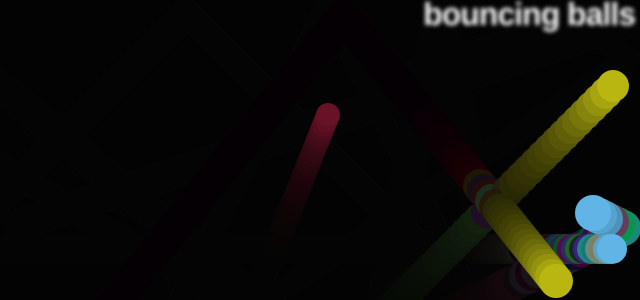
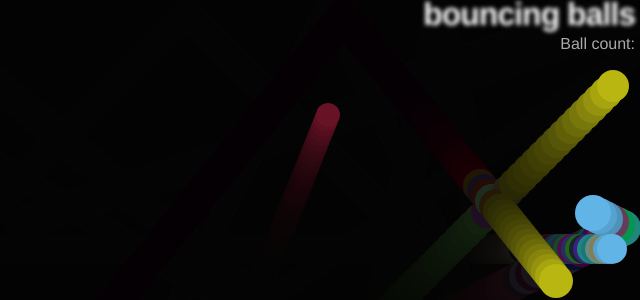
Before and after one commit to deamon-cool/bounce-balls, a website: page index.html in a window 1280 px wide. Shown: the top 300 px of the page, 640-1280 px from the left. Drawn offline with Linux system fonts and the light colour scheme.

Commit message:
Added paragraph to page

```diff
--- a/index.html
+++ b/index.html
@@ -8,6 +8,7 @@
 
   <body>
     <h1>bouncing balls</h1>
+    <p>Ball count: </p>
     <canvas></canvas>
 
     <script src="main.js"></script>
--- a/style.css
+++ b/style.css
@@ -23,3 +23,11 @@ html, body {
     color: transparent;
     text-shadow: 0 0 4px white;
   }
+
+  p {
+    position: absolute;
+    margin: 0;
+    top: 35px;
+    right: 5px;
+    color: #aaa;
+  }
```
